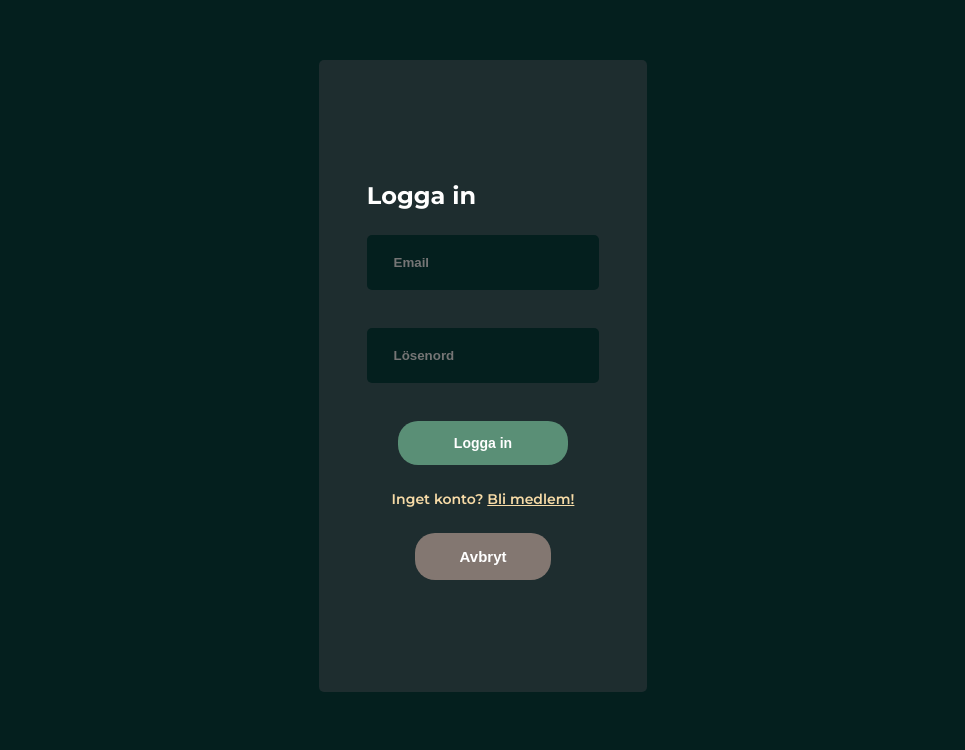
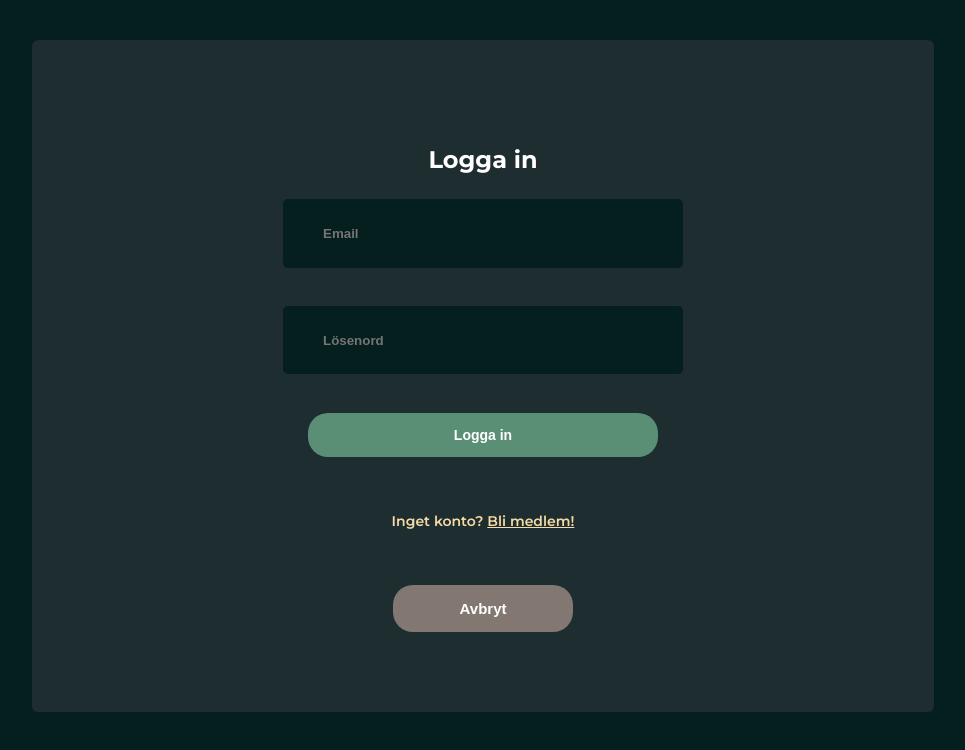
Before and after one commit to j-carlander/Filmvisarna, a React (Vite) app: page / in a window 1280 px wide. Shown: the top 750 px of the page, without its empty margins (157-1122 px from the left). Built offline with nearby package versions, Linux system fonts and the light colour scheme.

Commit message:
fixed desktop view

```diff
--- a/src/components/Login/Login.scss
+++ b/src/components/Login/Login.scss
@@ -21,7 +21,7 @@ form{
   background-color: $secBackground;
   padding: 6em 3em;
   padding-bottom: 7em;
-  border-radius: 5px;
+  border-radius: 6px;
 }
 .form-control{
   margin-bottom: 1em;
@@ -32,7 +32,6 @@ form{
   background-color: $mainBackground;
   color: $lightAccent;
   padding: 1.5em 2em;
-  // font-size: 20px;
   font-weight: 700;
   outline: none;
   border-radius: 5px;
@@ -69,4 +68,29 @@ form{
   display: flex;
 }
 //destop view
-@media only screen and (min-width: 992px) {}
+@media only screen and (min-width: 992px) {
+  form{
+    padding: 5em 15.7em;
+  }
+
+  .form-control input{
+    padding: 2em 3em;
+    width: 30em;
+  }
+  h2{
+    text-align: center;
+  }
+  .Login-btn{
+    width: 25em;
+    justify-content: center;
+
+  }
+  .abort-btn{
+    width: 12em;
+    justify-content: center;
+    margin-bottom: 30px 0;
+  }
+  p{
+    padding: 30px 0;
+  }
+}
--- a/src/components/stylesheet/Login.css
+++ b/src/components/stylesheet/Login.css
@@ -19,7 +19,7 @@ form {
   background-color: #1E2D2F;
   padding: 6em 3em;
   padding-bottom: 7em;
-  border-radius: 5px;
+  border-radius: 6px;
 }
 
 .form-control {
@@ -69,4 +69,29 @@ form {
   font-weight: bold;
   margin: 0 auto;
   display: flex;
+}
+
+@media only screen and (min-width: 992px) {
+  form {
+    padding: 5em 15.7em;
+  }
+  .form-control input {
+    padding: 2em 3em;
+    width: 30em;
+  }
+  h2 {
+    text-align: center;
+  }
+  .Login-btn {
+    width: 25em;
+    justify-content: center;
+  }
+  .abort-btn {
+    width: 12em;
+    justify-content: center;
+    margin-bottom: 30px 0;
+  }
+  p {
+    padding: 30px 0;
+  }
 }/*# sourceMappingURL=Login.css.map */
--- a/src/stylesheet/main.css
+++ b/src/stylesheet/main.css
@@ -775,7 +775,7 @@ form {
   background-color: #1E2D2F;
   padding: 6em 3em;
   padding-bottom: 7em;
-  border-radius: 5px;
+  border-radius: 6px;
 }
 
 .form-control {
@@ -827,6 +827,31 @@ form {
   display: flex;
 }
 
+@media only screen and (min-width: 992px) {
+  form {
+    padding: 5em 15.7em;
+  }
+  .form-control input {
+    padding: 2em 3em;
+    width: 30em;
+  }
+  h2 {
+    text-align: center;
+  }
+  .Login-btn {
+    width: 25em;
+    justify-content: center;
+  }
+  .abort-btn {
+    width: 12em;
+    justify-content: center;
+    margin-bottom: 30px 0;
+  }
+  p {
+    margin: 30px 0;
+    padding: 30px 0;
+  }
+}
 .search-section {
   position: relative;
 }
```
Also changed, not shown: 2 other files (tests, documents, lock files or other folders).
